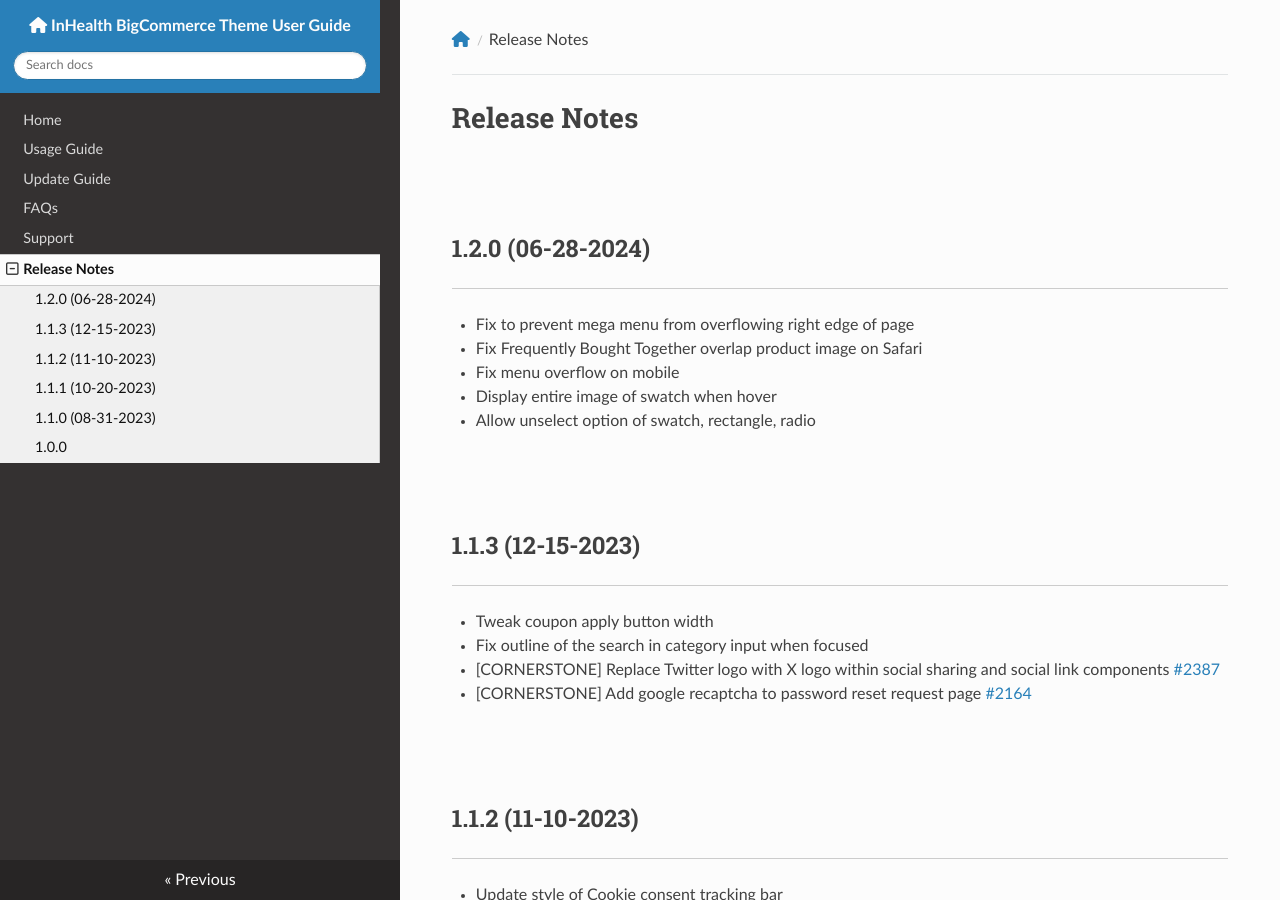
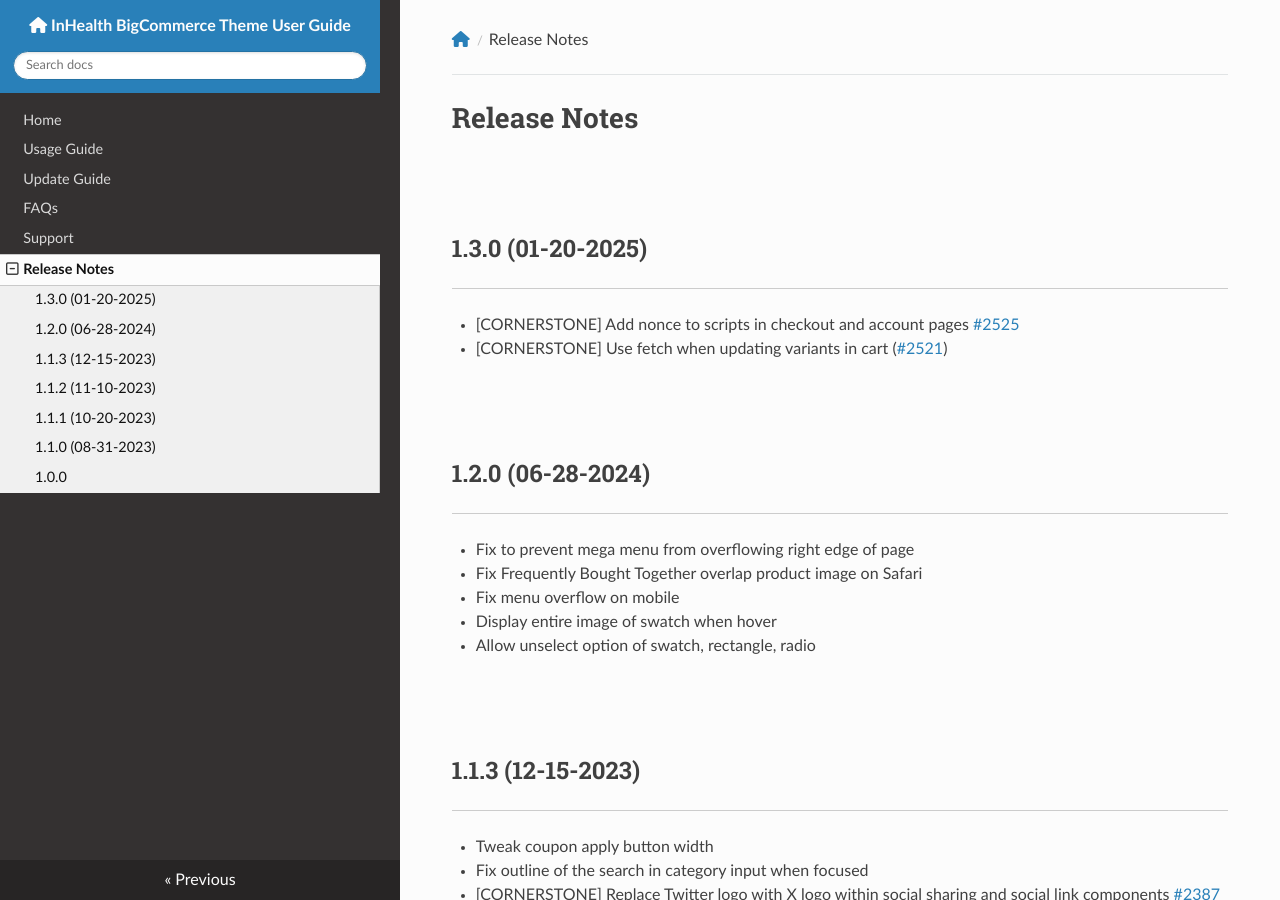
Before and after one commit to allcommerce/bc-inhealth-docs, an MkDocs documentation site: the page built from docs/changelog.md, in a window 1280 px wide and 900 px high. Built offline with MkDocs 1.6.1, drawn with Linux system fonts in a browser that asks for light colours; nearby versions of some CDN libraries.

Commit message:
Release 1.3.0

```diff
--- a/docs/changelog.md
+++ b/docs/changelog.md
@@ -1,4 +1,8 @@
 # Release Notes
+
+## 1.3.0 (01-20-2025)
+- [CORNERSTONE] Add nonce to scripts in checkout and account pages [#2525](https://github.com/bigcommerce/cornerstone/pull/2525)
+- [CORNERSTONE] Use fetch when updating variants in cart ([#2521](https://github.com/bigcommerce/cornerstone/pull/2521))
 
 ## 1.2.0 (06-28-2024)
 - Fix to prevent mega menu from overflowing right edge of page
```
